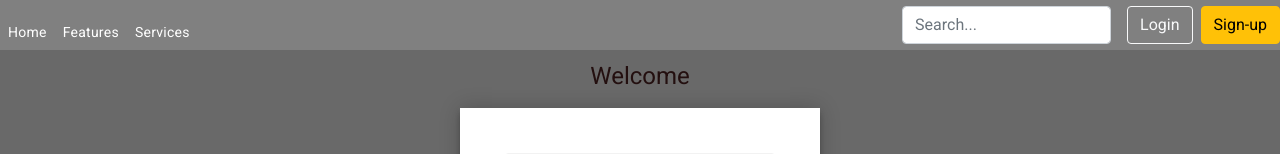
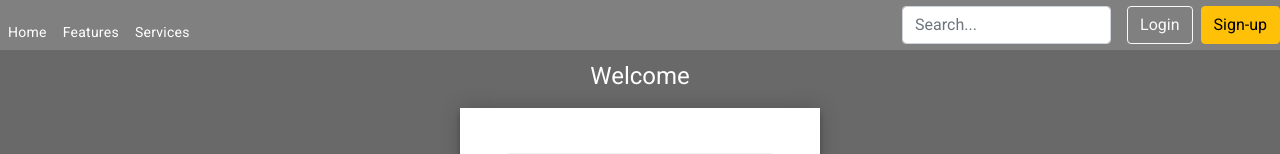
Before and after one commit to riyaj082000/Product, an Angular app: page /signUp in a window 1280 px wide. Shown: the top 154 px of the page. Built offline with nearby package versions, Linux system fonts and the light colour scheme.

Commit message:
Update sign-up.component.html

```diff
--- a/src/app/sign-up/sign-up.component.html
+++ b/src/app/sign-up/sign-up.component.html
@@ -1,5 +1,5 @@
 <div class="container">
-    <h1 style="color:rgb(35, 15, 15)">Welcome</h1>
+    <h1>Welcome</h1>
     <div class="form">
         <form class="signUp-form" [formGroup]="signUpForm" (ngSubmit)="signUp()">
 
```
